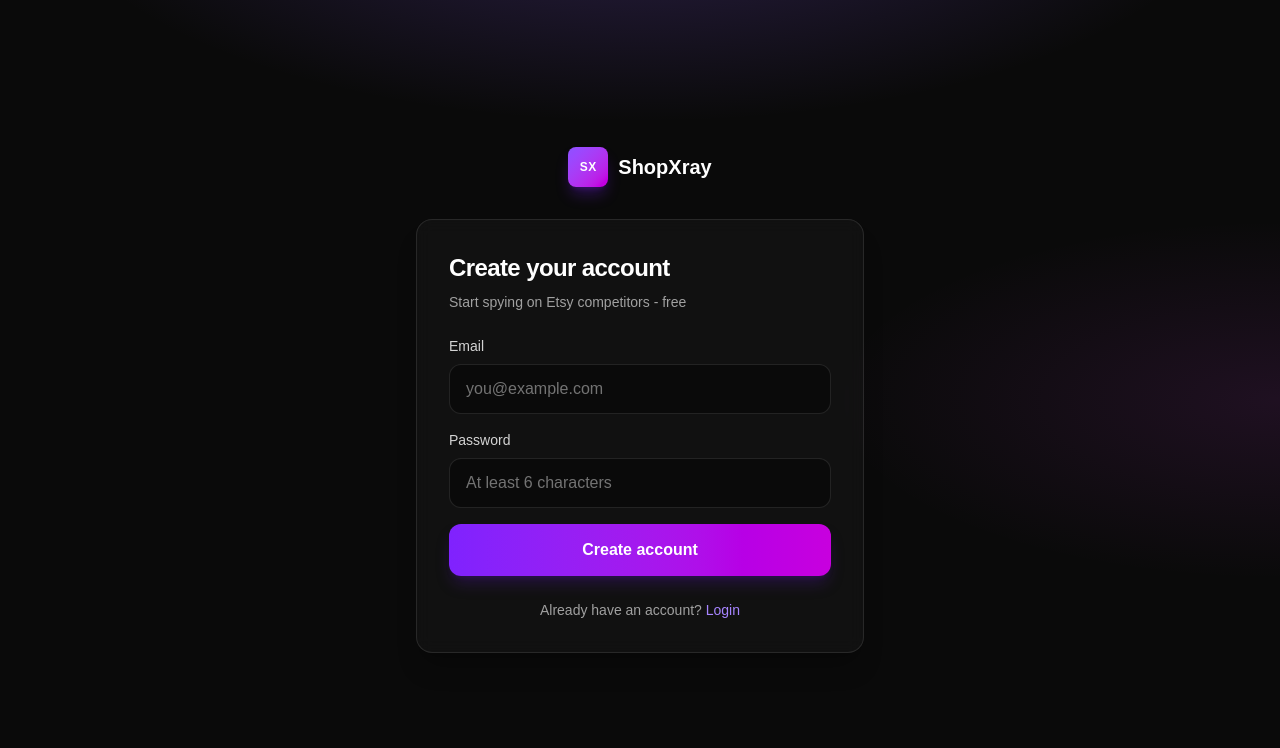
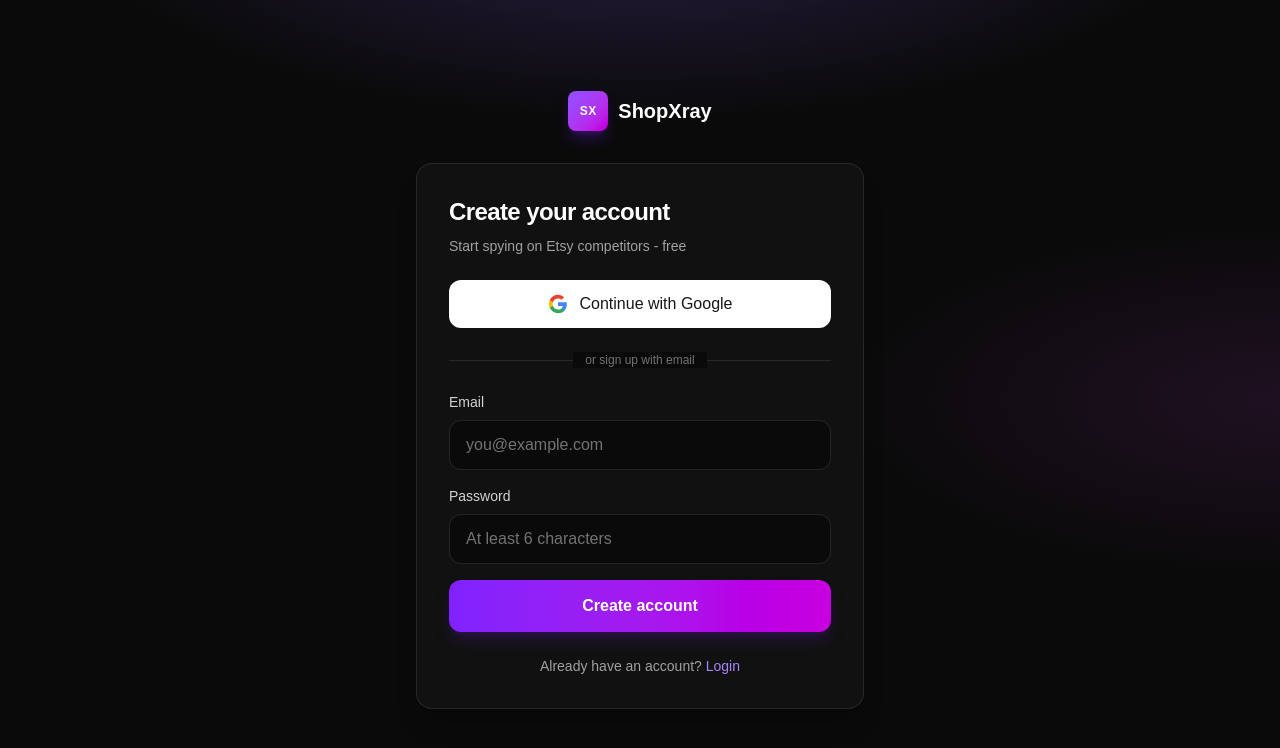
Before and after one commit to batmank-ux/EXRAY, a Next.js app: page /signup in a window 1280 px wide. Shown: the top 748 px of the page. Built offline with nearby package versions, Linux system fonts and the light colour scheme.

Commit message:
updated project progress

```diff
--- /dev/null
+++ b/app/auth/callback/route.js
@@ -0,0 +1,38 @@
+import { createServerClient } from "@supabase/ssr";
+import { cookies } from "next/headers";
+import { NextResponse } from "next/server";
+
+export async function GET(request) {
+  const { searchParams, origin } = new URL(request.url);
+  const code = searchParams.get("code");
+  const next = searchParams.get("next") ?? "/dashboard";
+
+  if (code) {
+    const cookieStore = await cookies();
+
+    const supabase = createServerClient(
+      process.env.NEXT_PUBLIC_SUPABASE_URL,
+      process.env.NEXT_PUBLIC_SUPABASE_ANON_KEY,
+      {
+        cookies: {
+          getAll() {
+            return cookieStore.getAll();
+          },
+          setAll(cookiesToSet) {
+            cookiesToSet.forEach(({ name, value, options }) =>
+              cookieStore.set(name, value, options)
+            );
+          },
+        },
+      }
+    );
+
+    const { error } = await supabase.auth.exchangeCodeForSession(code);
+
+    if (!error) {
+      return NextResponse.redirect(`${origin}${next}`);
+    }
+  }
+
+  return NextResponse.redirect(`${origin}/login?error=auth_callback_failed`);
+}
--- a/app/login/page.js
+++ b/app/login/page.js
@@ -8,6 +8,7 @@
   const [email, setEmail] = useState("");
   const [password, setPassword] = useState("");
   const [loading, setLoading] = useState(false);
+  const [googleLoading, setGoogleLoading] = useState(false);
   const [error, setError] = useState("");
 
   const handleLogin = async (e) => {
@@ -27,6 +28,24 @@
     window.location.href = "/dashboard";
   };
 
+  const handleGoogleLogin = async () => {
+    setGoogleLoading(true);
+    setError("");
+
+    const supabase = createClient();
+    const { error } = await supabase.auth.signInWithOAuth({
+      provider: "google",
+      options: {
+        redirectTo: window.location.origin + "/auth/callback",
+      },
+    });
+
+    if (error) {
+      setError(error.message);
+      setGoogleLoading(false);
+    }
+  };
+
   return (
     <div className="relative min-h-screen bg-neutral-950 text-white flex items-center justify-center px-4 overflow-hidden">
       <div className="pointer-events-none absolute inset-0 bg-[radial-gradient(ellipse_85%_55%_at_50%_-15%,rgba(139,92,246,0.28),transparent_55%)]" aria-hidden />
@@ -43,6 +62,30 @@
         <div className="rounded-2xl border border-white/10 bg-white/[0.03] backdrop-blur-sm p-6 sm:p-8 shadow-xl shadow-black/20">
           <h1 className="text-2xl font-bold mb-2 tracking-tight">Welcome back</h1>
           <p className="text-neutral-400 text-sm mb-6">Login to spy on Etsy competitors</p>
+
+          <button
+            type="button"
+            onClick={handleGoogleLogin}
+            disabled={googleLoading || loading}
+            className="w-full flex items-center justify-center gap-3 py-3 bg-white hover:bg-neutral-100 text-neutral-900 rounded-xl font-medium transition disabled:opacity-60 disabled:cursor-not-allowed mb-4"
+          >
+            <svg className="h-5 w-5" viewBox="0 0 24 24">
+              <path fill="#4285F4" d="M22.56 12.25c0-.78-.07-1.53-.2-2.25H12v4.26h5.92c-.26 1.37-1.04 2.53-2.21 3.31v2.77h3.57c2.08-1.92 3.28-4.74 3.28-8.09z"/>
+              <path fill="#34A853" d="M12 23c2.97 0 5.46-.98 7.28-2.66l-3.57-2.77c-.98.66-2.23 1.06-3.71 1.06-2.86 0-5.29-1.93-6.16-4.53H2.18v2.84C3.99 20.53 7.7 23 12 23z"/>
+              <path fill="#FBBC05" d="M5.84 14.09c-.22-.66-.35-1.36-.35-2.09s.13-1.43.35-2.09V7.07H2.18C1.43 8.55 1 10.22 1 12s.43 3.45 1.18 4.93l2.85-2.22.81-.62z"/>
+              <path fill="#EA4335" d="M12 5.38c1.62 0 3.06.56 4.21 1.64l3.15-3.15C17.45 2.09 14.97 1 12 1 7.7 1 3.99 3.47 2.18 7.07l3.66 2.84c.87-2.6 3.3-4.53 6.16-4.53z"/>
+            </svg>
+            {googleLoading ? "Connecting..." : "Continue with Google"}
+          </button>
+
+          <div className="relative my-6">
+            <div className="absolute inset-0 flex items-center">
+              <div className="w-full border-t border-white/10"></div>
+            </div>
+            <div className="relative flex justify-center text-xs">
+              <span className="bg-neutral-950 px-3 text-neutral-500">or continue with email</span>
+            </div>
+          </div>
 
           <form onSubmit={handleLogin} className="space-y-4">
             <div>
@@ -81,7 +124,7 @@
 
             <button
               type="submit"
-              disabled={loading}
+              disabled={loading || googleLoading}
               className="w-full py-3.5 bg-gradient-to-r from-violet-600 to-fuchsia-600 rounded-xl font-semibold text-white shadow-lg shadow-violet-900/35 hover:brightness-110 transition disabled:opacity-60 disabled:cursor-not-allowed"
             >
               {loading ? "Logging in..." : "Login"}
--- a/app/signup/page.js
+++ b/app/signup/page.js
@@ -8,6 +8,7 @@
   const [email, setEmail] = useState("");
   const [password, setPassword] = useState("");
   const [loading, setLoading] = useState(false);
+  const [googleLoading, setGoogleLoading] = useState(false);
   const [error, setError] = useState("");
 
   const handleSignup = async (e) => {
@@ -27,6 +28,24 @@
     window.location.href = "/dashboard";
   };
 
+  const handleGoogleSignup = async () => {
+    setGoogleLoading(true);
+    setError("");
+
+    const supabase = createClient();
+    const { error } = await supabase.auth.signInWithOAuth({
+      provider: "google",
+      options: {
+        redirectTo: window.location.origin + "/auth/callback",
+      },
+    });
+
+    if (error) {
+      setError(error.message);
+      setGoogleLoading(false);
+    }
+  };
+
   return (
     <div className="relative min-h-screen bg-neutral-950 text-white flex items-center justify-center px-4 overflow-hidden">
       <div className="pointer-events-none absolute inset-0 bg-[radial-gradient(ellipse_85%_55%_at_50%_-15%,rgba(139,92,246,0.28),transparent_55%)]" aria-hidden />
@@ -43,6 +62,30 @@
         <div className="rounded-2xl border border-white/10 bg-white/[0.03] backdrop-blur-sm p-6 sm:p-8 shadow-xl shadow-black/20">
           <h1 className="text-2xl font-bold mb-2 tracking-tight">Create your account</h1>
           <p className="text-neutral-400 text-sm mb-6">Start spying on Etsy competitors - free</p>
+
+          <button
+            type="button"
+            onClick={handleGoogleSignup}
+            disabled={googleLoading || loading}
+            className="w-full flex items-center justify-center gap-3 py-3 bg-white hover:bg-neutral-100 text-neutral-900 rounded-xl font-medium transition disabled:opacity-60 disabled:cursor-not-allowed mb-4"
+          >
+            <svg className="h-5 w-5" viewBox="0 0 24 24">
+              <path fill="#4285F4" d="M22.56 12.25c0-.78-.07-1.53-.2-2.25H12v4.26h5.92c-.26 1.37-1.04 2.53-2.21 3.31v2.77h3.57c2.08-1.92 3.28-4.74 3.28-8.09z"/>
+              <path fill="#34A853" d="M12 23c2.97 0 5.46-.98 7.28-2.66l-3.57-2.77c-.98.66-2.23 1.06-3.71 1.06-2.86 0-5.29-1.93-6.16-4.53H2.18v2.84C3.99 20.53 7.7 23 12 23z"/>
+              <path fill="#FBBC05" d="M5.84 14.09c-.22-.66-.35-1.36-.35-2.09s.13-1.43.35-2.09V7.07H2.18C1.43 8.55 1 10.22 1 12s.43 3.45 1.18 4.93l2.85-2.22.81-.62z"/>
+              <path fill="#EA4335" d="M12 5.38c1.62 0 3.06.56 4.21 1.64l3.15-3.15C17.45 2.09 14.97 1 12 1 7.7 1 3.99 3.47 2.18 7.07l3.66 2.84c.87-2.6 3.3-4.53 6.16-4.53z"/>
+            </svg>
+            {googleLoading ? "Connecting..." : "Continue with Google"}
+          </button>
+
+          <div className="relative my-6">
+            <div className="absolute inset-0 flex items-center">
+              <div className="w-full border-t border-white/10"></div>
+            </div>
+            <div className="relative flex justify-center text-xs">
+              <span className="bg-neutral-950 px-3 text-neutral-500">or sign up with email</span>
+            </div>
+          </div>
 
           <form onSubmit={handleSignup} className="space-y-4">
             <div>
@@ -76,7 +119,7 @@
 
             <button
               type="submit"
-              disabled={loading}
+              disabled={loading || googleLoading}
               className="w-full py-3.5 bg-gradient-to-r from-violet-600 to-fuchsia-600 rounded-xl font-semibold text-white shadow-lg shadow-violet-900/35 hover:brightness-110 transition disabled:opacity-60 disabled:cursor-not-allowed"
             >
               {loading ? "Creating account..." : "Create account"}
```
